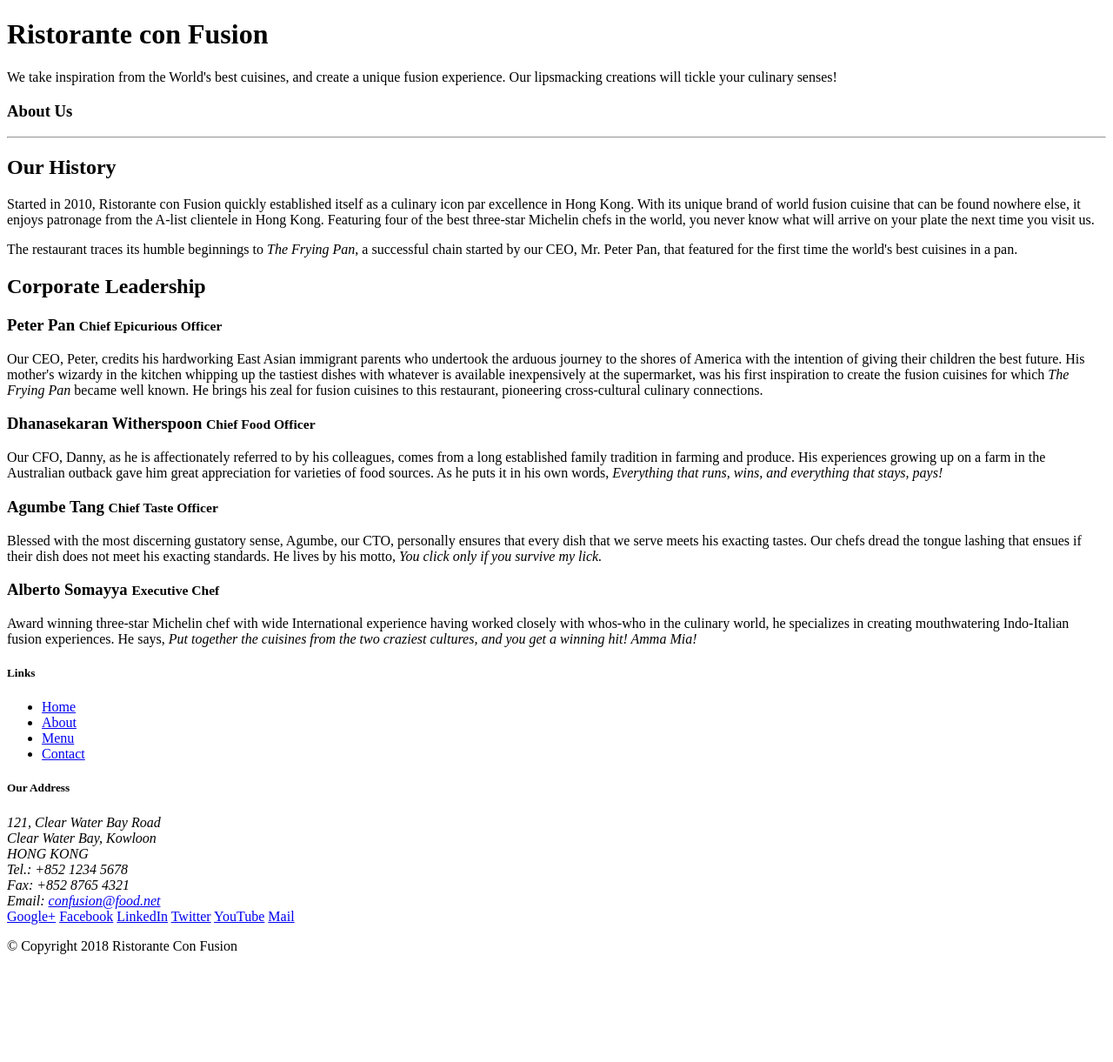
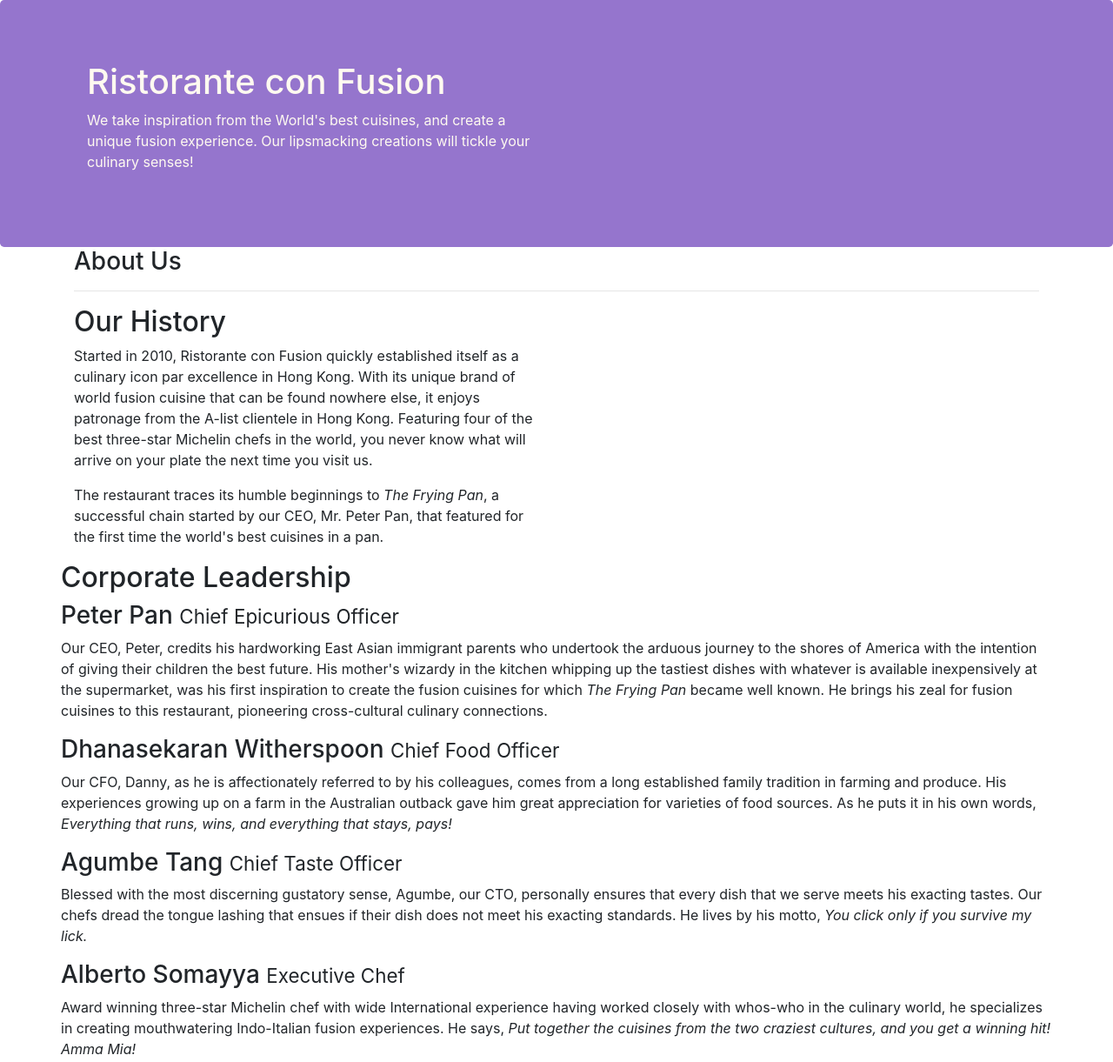
Before and after one commit to harpreet-nitj/confusion, a website: page aboutus.html in a window 1280 px wide. Shown: the top 1221 px of the page at 87% size. Before the commit the page ends 1113 px from the top, so only its background shows below. Drawn offline with nearby package versions, Linux system fonts and the light colour scheme.

Commit message:
Assignment 1

```diff
--- a/aboutus.html
+++ b/aboutus.html
@@ -2,7 +2,13 @@
 <html lang="en">
 
 <head>
+  <meta charset="utf-8">
+  <meta name="viewport" content="width=device-width, initial-scale=1, shrink-to-fit=no">
+  <meta http-equiv="x-ua-compatible" content="ie=edge">
 
+  <!-- Bootstrap CSS -->
+  <link rel="stylesheet" href="node_modules/bootstrap/dist/css/bootstrap.min.css">
+  <link rel="stylesheet" href="css/styles.css">
     <title>Ristorante Con Fusion: About Us</title>
 
 </head>
@@ -22,36 +28,44 @@
         </div>
     </header>
 
-    <div>
-        <div>
-            <div>
+    <div class="container">
+        <div class="row">
+            <div class="col-12">
                <h3>About Us</h3>
                <hr>
             </div>
         </div>
 
-        <div>
-            <div>
+        <div class="row">
+            <div class="col-12 col-sm-6">
                 <h2>Our History</h2>
                 <p>Started in 2010, Ristorante con Fusion quickly established itself as a culinary icon par excellence in Hong Kong. With its unique brand of world fusion cuisine that can be found nowhere else, it enjoys patronage from the A-list clientele in Hong Kong.  Featuring four of the best three-star Michelin chefs in the world, you never know what will arrive on your plate the next time you visit us.</p>
                 <p>The restaurant traces its humble beginnings to <em>The Frying Pan</em>, a successful chain started by our CEO, Mr. Peter Pan, that featured for the first time the world's best cuisines in a pan.</p>
             </div>
-            <div>
+            <div class="col">
             </div>
         </div>
 
 
-        <div>
+        <div class="row">
             <div>
                 <h2>Corporate Leadership</h2>
                 <h3>Peter Pan <small>Chief Epicurious Officer</small></h3>
+              <div class="d-none d-sm-block">
                 <p>Our CEO, Peter, credits his hardworking East Asian immigrant parents who undertook the arduous journey to the shores of America with the intention of giving their children the best future. His mother's wizardy in the kitchen whipping up the tastiest dishes with whatever is available inexpensively at the supermarket, was his first inspiration to create the fusion cuisines for which <em>The Frying Pan</em> became well known. He brings his zeal for fusion cuisines to this restaurant, pioneering cross-cultural culinary connections.</p>
+              </div>
                 <h3>Dhanasekaran Witherspoon <small>Chief Food Officer</small></h3>
+                <div class="d-none d-sm-block">
                 <p>Our CFO, Danny, as he is affectionately referred to by his colleagues, comes from a long established family tradition in farming and produce. His experiences growing up on a farm in the Australian outback gave him great appreciation for varieties of food sources. As he puts it in his own words, <em>Everything that runs, wins, and everything that stays, pays!</em></p>
+                </div>
                 <h3>Agumbe Tang <small>Chief Taste Officer</small></h3>
+                <div class="d-none d-sm-block">
                 <p>Blessed with the most discerning gustatory sense, Agumbe, our CTO, personally ensures that every dish that we serve meets his exacting tastes. Our chefs dread the tongue lashing that ensues if their dish does not meet his exacting standards. He lives by his motto, <em>You click only if you survive my lick.</em></p>
+                </div>
                 <h3>Alberto Somayya <small>Executive Chef</small></h3>
+                <div class="d-none d-sm-block">
                 <p>Award winning three-star Michelin chef with wide International experience having worked closely with whos-who in the culinary world, he specializes in creating mouthwatering Indo-Italian fusion experiences. He says, <em>Put together the cuisines from the two craziest cultures, and you get a winning hit! Amma Mia!</em></p>
+                </div>
             </div>
        </div>
 
@@ -98,7 +112,10 @@
            </div>
         </div>
     </footer>
-
+    <!-- jQuery first, then Popper.js, then Bootstrap JS. -->
+    <script src="node_modules/jquery/dist/jquery.slim.min.js"></script>
+    <script src="node_modules/popper.js/dist/umd/popper.min.js"></script>
+    <script src="node_modules/bootstrap/dist/js/bootstrap.min.js"></script>
 </body>
 
 </html>
```
